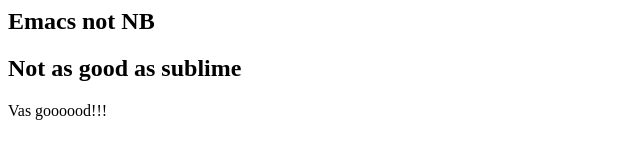
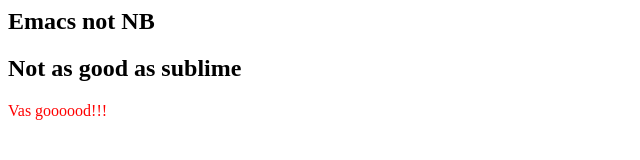
Before and after one commit to amirayuyue/GitTest, a plain HTML site: page index.html in a window 1280 px wide. Shown: the full height of the page, 0-640 px from the left. Drawn offline with Linux system fonts and the light colour scheme.

Commit message:
Experimental index.html
Make the color to red

```diff
--- a/index.html
+++ b/index.html
@@ -7,6 +7,6 @@
     <h2>Emacs not NB
     </h2>
     <h2>Not as good as sublime</h2>
-    <p>Vas goooood!!!</p>
+    <p style="color: red;">Vas goooood!!!</p>
   </body>
 </html>
```
